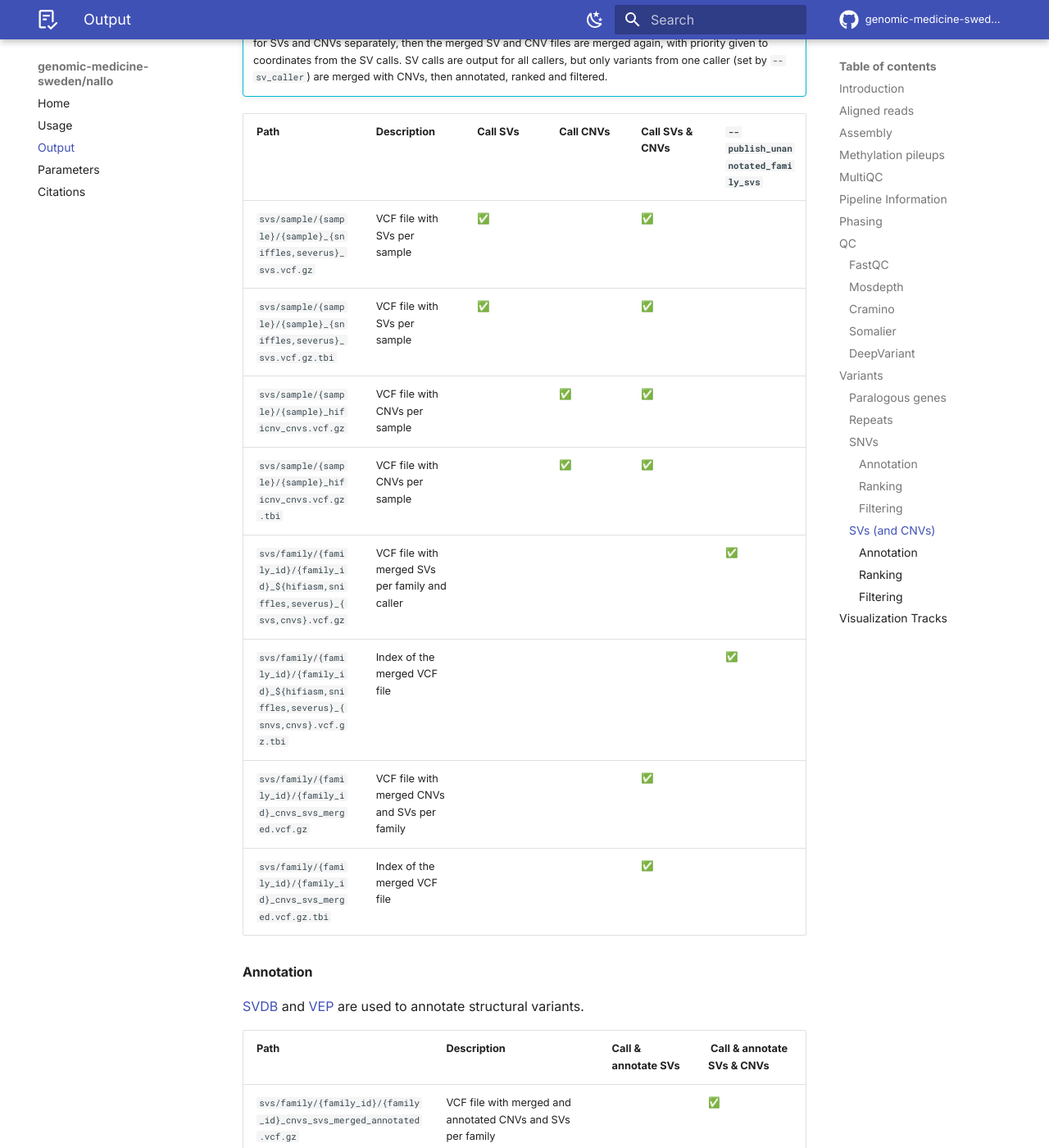
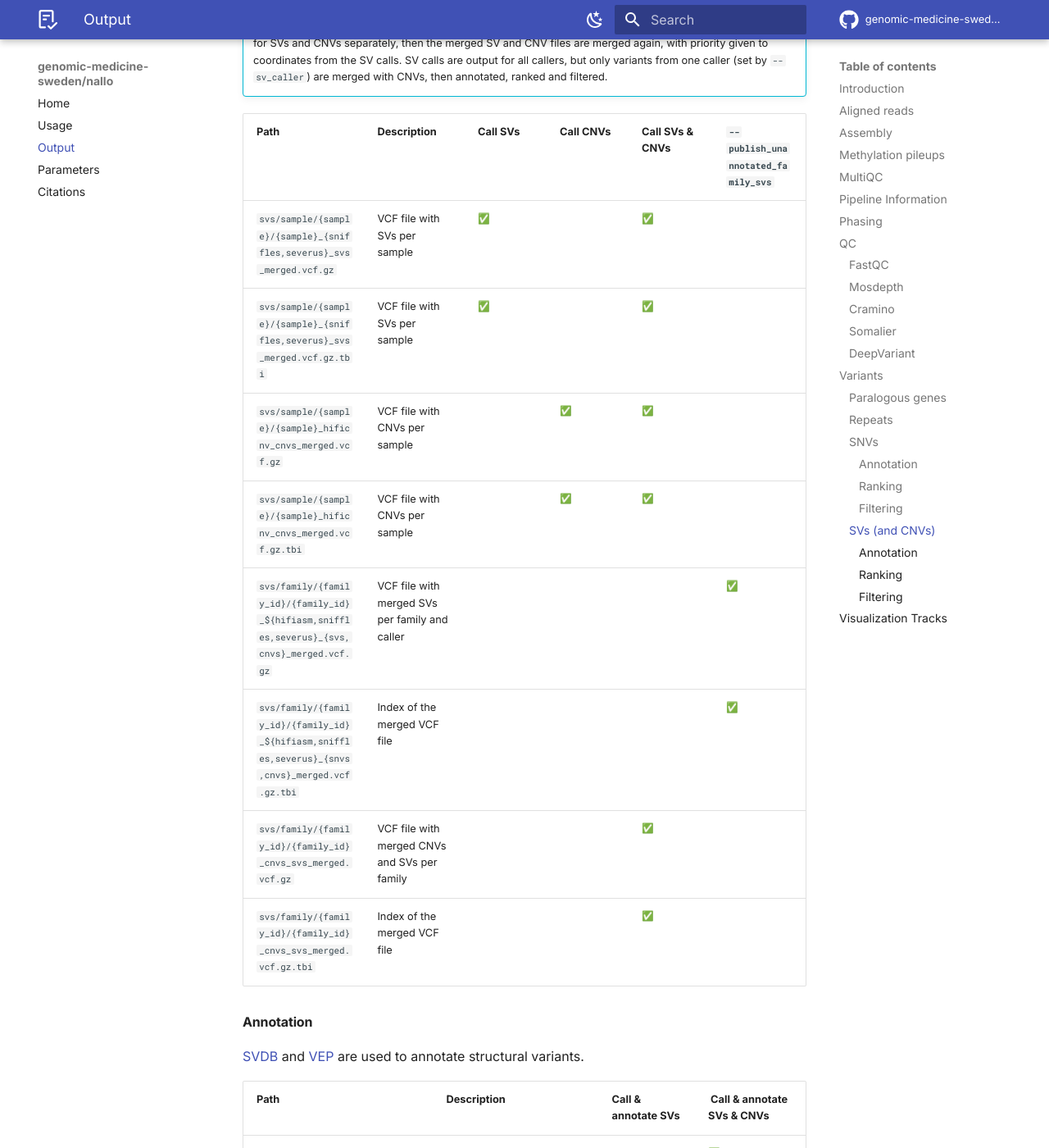
Before and after one commit to genomic-medicine-sweden/nallo, an MkDocs documentation site: the page built from docs/output.md, in a window 1280 px wide and 1400 px high, scrolled down 9856 px. Shown: the whole window at 82% size. Built offline with MkDocs 1.6.1 and Material for MkDocs 9.7.7, drawn with Linux system fonts in a browser that asks for light colours; emoji names are drawn with the system emoji font; comment, search, counter and statistics services are not loaded; the version menu is left out.

```diff
--- a/.nf-core.yml
+++ b/.nf-core.yml
@@ -39,4 +39,4 @@ template:
   org: genomic-medicine-sweden
   outdir: .
   skip_features: []
-  version: 0.5.1
+  version: 0.5.2
--- a/assets/multiqc_config.yml
+++ b/assets/multiqc_config.yml
@@ -1,5 +1,5 @@
 report_comment: >
-  This report has been generated by the <a href="https://github.com/genomic-medicine-sweden/nallo/releases/tag/0.5.1"
+  This report has been generated by the <a href="https://github.com/genomic-medicine-sweden/nallo/releases/tag/0.5.2"
   target="_blank">genomic-medicine-sweden/nallo</a> analysis pipeline.
 report_section_order:
   "genomic-medicine-sweden-nallo-methods-description":
--- a/docs/output.md
+++ b/docs/output.md
@@ -228,16 +228,16 @@ In general, annotated variant calls are output per family while unannotated call
 
     SV and CNV calls are output unmerged per sample, while the family files are first merged between samples for SVs and CNVs separately, then the merged SV and CNV files are merged again, with priority given to coordinates from the SV calls. SV calls are output for all callers, but only variants from one caller (set by `--sv_caller`) are merged with CNVs, then annotated, ranked and filtered.
 
-| Path                                                                                    | Description                                    | Call SVs           | Call CNVs          | Call SVs & CNVs    | `--publish_unannotated_family_svs` |
-| --------------------------------------------------------------------------------------- | ---------------------------------------------- | ------------------ | ------------------ | ------------------ | ---------------------------------- |
-| `svs/sample/{sample}/{sample}_{sniffles,severus}_svs.vcf.gz`                            | VCF file with SVs per sample                   | :white_check_mark: |                    | :white_check_mark: |                                    |
-| `svs/sample/{sample}/{sample}_{sniffles,severus}_svs.vcf.gz.tbi`                        | VCF file with SVs per sample                   | :white_check_mark: |                    | :white_check_mark: |                                    |
-| `svs/sample/{sample}/{sample}_hificnv_cnvs.vcf.gz`                                      | VCF file with CNVs per sample                  |                    | :white_check_mark: | :white_check_mark: |                                    |
-| `svs/sample/{sample}/{sample}_hificnv_cnvs.vcf.gz.tbi`                                  | VCF file with CNVs per sample                  |                    | :white_check_mark: | :white_check_mark: |                                    |
-| `svs/family/{family_id}/{family_id}_${hifiasm,sniffles,severus}_{svs,cnvs}.vcf.gz`      | VCF file with merged SVs per family and caller |                    |                    |                    | :white_check_mark:                 |
-| `svs/family/{family_id}/{family_id}_${hifiasm,sniffles,severus}_{snvs,cnvs}.vcf.gz.tbi` | Index of the merged VCF file                   |                    |                    |                    | :white_check_mark:                 |
-| `svs/family/{family_id}/{family_id}_cnvs_svs_merged.vcf.gz`                             | VCF file with merged CNVs and SVs per family   |                    |                    | :white_check_mark: |                                    |
-| `svs/family/{family_id}/{family_id}_cnvs_svs_merged.vcf.gz.tbi`                         | Index of the merged VCF file                   |                    |                    | :white_check_mark: |                                    |
+| Path                                                                                           | Description                                    | Call SVs           | Call CNVs          | Call SVs & CNVs    | `--publish_unannotated_family_svs` |
+| ---------------------------------------------------------------------------------------------- | ---------------------------------------------- | ------------------ | ------------------ | ------------------ | ---------------------------------- |
+| `svs/sample/{sample}/{sample}_{sniffles,severus}_svs_merged.vcf.gz`                            | VCF file with SVs per sample                   | :white_check_mark: |                    | :white_check_mark: |                                    |
+| `svs/sample/{sample}/{sample}_{sniffles,severus}_svs_merged.vcf.gz.tbi`                        | VCF file with SVs per sample                   | :white_check_mark: |                    | :white_check_mark: |                                    |
+| `svs/sample/{sample}/{sample}_hificnv_cnvs_merged.vcf.gz`                                      | VCF file with CNVs per sample                  |                    | :white_check_mark: | :white_check_mark: |                                    |
+| `svs/sample/{sample}/{sample}_hificnv_cnvs_merged.vcf.gz.tbi`                                  | VCF file with CNVs per sample                  |                    | :white_check_mark: | :white_check_mark: |                                    |
+| `svs/family/{family_id}/{family_id}_${hifiasm,sniffles,severus}_{svs,cnvs}_merged.vcf.gz`      | VCF file with merged SVs per family and caller |                    |                    |                    | :white_check_mark:                 |
+| `svs/family/{family_id}/{family_id}_${hifiasm,sniffles,severus}_{snvs,cnvs}_merged.vcf.gz.tbi` | Index of the merged VCF file                   |                    |                    |                    | :white_check_mark:                 |
+| `svs/family/{family_id}/{family_id}_cnvs_svs_merged.vcf.gz`                                    | VCF file with merged CNVs and SVs per family   |                    |                    | :white_check_mark: |                                    |
+| `svs/family/{family_id}/{family_id}_cnvs_svs_merged.vcf.gz.tbi`                                | Index of the merged VCF file                   |                    |                    | :white_check_mark: |                                    |
 
 #### Annotation
 
```
Also changed, not shown: CHANGELOG.md (+6 -0 lines), ro-crate-metadata.json (+8 -8 lines), 6 other files.
